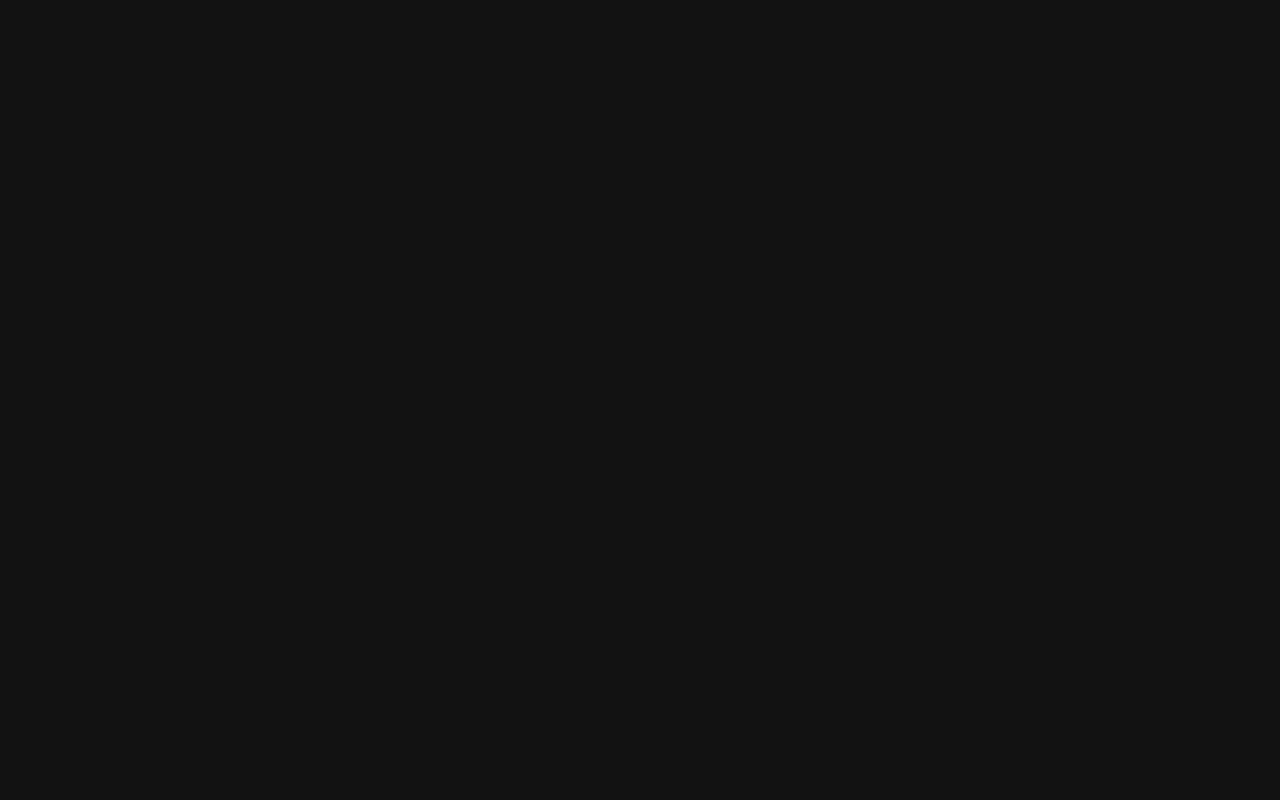
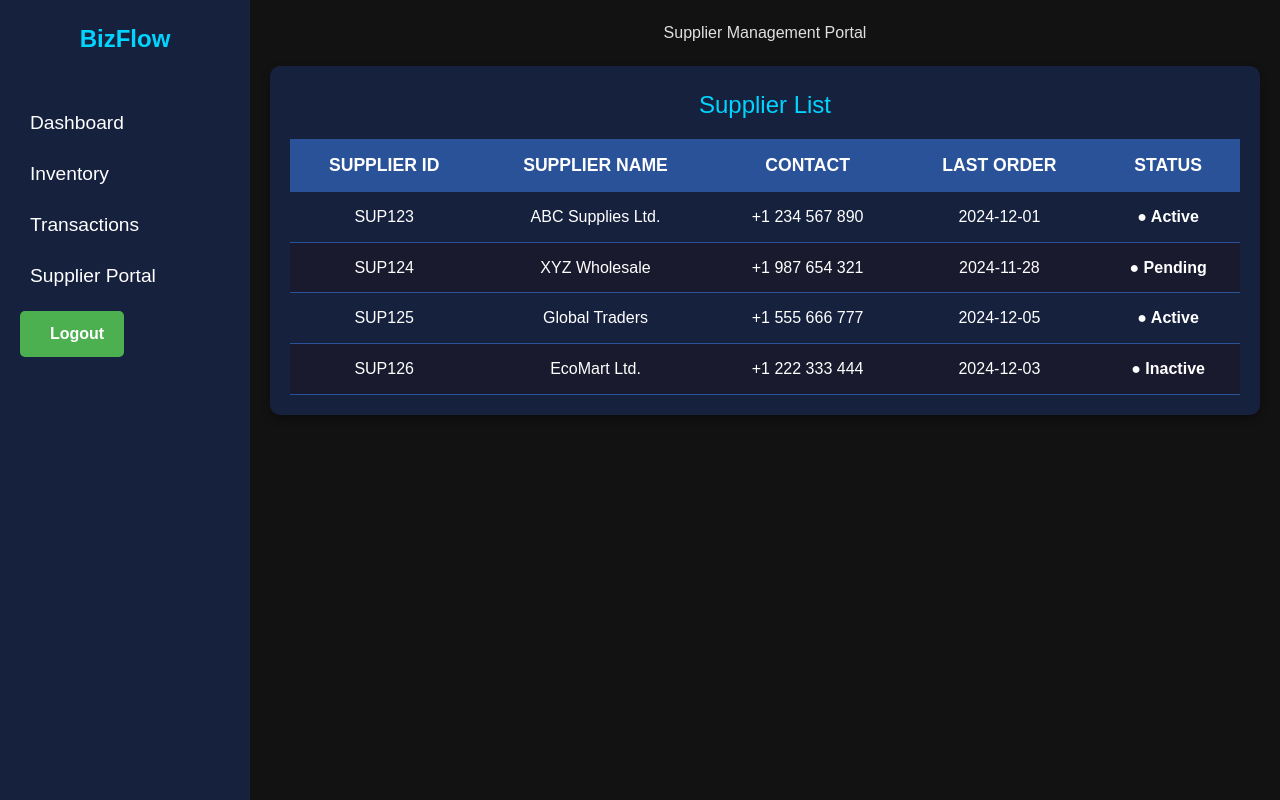
Before and after one commit to Pratham-Creating/Bizflow-Project, a React (Create React App) app in the folder bizflow-frontend/: page /supplier-portal in a window 1280 px wide. Before the commit this address had no page. Built offline with nearby package versions, Linux system fonts and the light colour scheme.

Commit message:
Supplier_Portal Created

```diff
--- a/bizflow-frontend/src/App.js
+++ b/bizflow-frontend/src/App.js
@@ -11,6 +11,7 @@ import TransactionPage from './pages/transactionPage';
 import DataVisualPage from './pages/dataVisualPage';
 import NotificationPage from './pages/NotificationPage';
 import BillCreation from './pages/BillCreation';
+import SupplierPortalPage from './pages/SupplierPortalPage';
 
 function App() {
   return (
@@ -25,6 +26,7 @@ function App() {
           <Route path="/transactions" element={<TransactionPage/>} />
           <Route path="/data-visual" element={<DataVisualPage />} />
           <Route path="/notifications" element={<NotificationPage />} />
+          <Route path="/supplier-portal" element={<SupplierPortalPage />} />
 
         </Routes>
       </div>
--- a/bizflow-frontend/src/pages/DashboardPage.js
+++ b/bizflow-frontend/src/pages/DashboardPage.js
@@ -45,8 +45,13 @@ const DashboardPage = () => {
             </Link>
           </li>
           <li>
-            <Link to="/Notifications" className="sidebar-link">
+            <Link to="/notifications" className="sidebar-link">
               <i className="fas fa-chart-line"></i> Notifications
+            </Link>
+          </li>
+          <li>
+            <Link to="/supplier-portal" className="sidebar-link">
+              <i className="fas fa-truck"></i> Supplier Portal
             </Link>
           </li>
           <li>
@@ -93,6 +98,11 @@ const DashboardPage = () => {
             <h3>Notifications</h3>
             <p>Stay updated with the latest alerts.</p>
           </Link>
+          <Link to="/supplier-portal" className="quick-link">
+            <i className="fas fa-truck"></i>
+            <h3>Supplier Portal</h3>
+            <p>Manage your orders and invoices.</p>
+          </Link>
         </section>
       </main>
     </div>
--- /dev/null
+++ b/bizflow-frontend/src/pages/SupplierPortalPage.js
@@ -0,0 +1,122 @@
+import React, { useState, useEffect } from "react";
+import { Link, useNavigate } from "react-router-dom";
+import "../styles/Dashboard.css";
+import "../styles/SupplierPortal.css";
+
+const SupplierPortalPage = () => {
+  const navigate = useNavigate();
+  const [loading, setLoading] = useState(true);
+
+  const handleLogout = () => {
+    window.alert("You have successfully logged out.");
+    navigate("/login");
+  };
+
+  useEffect(() => {
+    // Simulate a loading process (e.g., data fetching)
+    setTimeout(() => {
+      setLoading(false); // Stop loading after 3 seconds
+    }, 3000);
+  }, []);
+
+  return (
+    <div className="dashboard-container">
+      {/* Sidebar */}
+      <aside className="sidebar">
+        <div className="sidebar-header">
+          <span className="logo">BizFlow</span>
+        </div>
+        <ul className="sidebar-menu">
+          <li>
+            <Link to="/dashboard" className="sidebar-link">
+              <i className="fas fa-home"></i> Dashboard
+            </Link>
+          </li>
+          <li>
+            <Link to="/inventory" className="sidebar-link">
+              <i className="fas fa-box"></i> Inventory
+            </Link>
+          </li>
+          <li>
+            <Link to="/transactions" className="sidebar-link">
+              <i className="fas fa-exchange-alt"></i> Transactions
+            </Link>
+          </li>
+          <li>
+            <Link to="/supplier-portal" className="sidebar-link active">
+              <i className="fas fa-truck"></i> Supplier Portal
+            </Link>
+          </li>
+          <li>
+            <button className="logout-btn" onClick={handleLogout}>
+              <i className="fas fa-sign-out-alt"></i> Logout
+            </button>
+          </li>
+        </ul>
+      </aside>
+
+      {/* Main Content */}
+      <main className="main-content">
+        <header>
+          <h2>Supplier Management Portal</h2>
+        </header>
+
+        {/* Loading Indicator */}
+        {loading ? (
+          <div className="loader">
+            <div className="circle"></div>
+          </div>
+        ) : (
+          <section className="supplier-section">
+            <h3>Supplier List</h3>
+            <div className="supplier-table">
+              <table>
+                <thead>
+                  <tr>
+                    <th>Supplier ID</th>
+                    <th>Supplier Name</th>
+                    <th>Contact</th>
+                    <th>Last Order</th>
+                    <th>Status</th>
+                  </tr>
+                </thead>
+                <tbody>
+                  <tr>
+                    <td>SUP123</td>
+                    <td>ABC Supplies Ltd.</td>
+                    <td>+1 234 567 890</td>
+                    <td>2024-12-01</td>
+                    <td>Active</td>
+                  </tr>
+                  <tr>
+                    <td>SUP124</td>
+                    <td>XYZ Wholesale</td>
+                    <td>+1 987 654 321</td>
+                    <td>2024-11-28</td>
+                    <td>Pending</td>
+                  </tr>
+                  <tr>
+                    <td>SUP125</td>
+                    <td>Global Traders</td>
+                    <td>+1 555 666 777</td>
+                    <td>2024-12-05</td>
+                    <td>Active</td>
+                  </tr>
+                  <tr>
+                    <td>SUP126</td>
+                    <td>EcoMart Ltd.</td>
+                    <td>+1 222 333 444</td>
+                    <td>2024-12-03</td>
+                    <td>Inactive</td>
+                  </tr>
+                </tbody>
+              </table>
+            </div>
+          </section>
+        )}
+      </main>
+    </div>
+  );
+};
+
+export default SupplierPortalPage;
--- /dev/null
+++ b/bizflow-frontend/src/styles/SupplierPortal.css
@@ -0,0 +1,107 @@
+/* Table Section */
+.supplier-section {
+    background-color: #16213e;
+    border-radius: 10px;
+    padding: 20px;
+    box-shadow: 0px 4px 10px rgba(0, 0, 0, 0.3);
+    margin-top: 20px;
+  }
+
+  .supplier-section h3 {
+    font-size: 1.5rem;
+    margin-bottom: 15px;
+    color: #00d4ff;
+  }
+
+  /* Supplier Table */
+  .supplier-table {
+    overflow-x: auto;
+  }
+
+  .supplier-table table {
+    width: 100%;
+    border-collapse: collapse;
+    background: #1e3c72;
+    border-radius: 8px;
+    box-shadow: 0px 4px 10px rgba(0, 0, 0, 0.3);
+    color: #ffffff;
+  }
+
+  .supplier-table th,
+  .supplier-table td {
+    padding: 12px 15px;
+    text-align: center;
+    border-bottom: 1px solid #2a5298;
+  }
+
+  .supplier-table th {
+    background-color: #2a5298;
+    color: #ffffff;
+    font-size: 1.1rem;
+    text-transform: uppercase;
+  }
+
+  .supplier-table tbody tr:nth-child(even) {
+    background-color: #1a1a2e;
+  }
+
+  .supplier-table tbody tr:nth-child(odd) {
+    background-color: #16213e;
+  }
+
+  .supplier-table tbody tr:hover {
+    background-color: #0f3460;
+    cursor: pointer;
+    transition: background 0.3s ease;
+  }
+
+  .supplier-table td {
+    font-size: 1rem;
+  }
+
+  /* Status Column */
+  .supplier-table td:nth-child(5) {
+    font-weight: bold;
+  }
+
+  .supplier-table td:nth-child(5)::before {
+    content: "● ";
+  }
+
+  .supplier-table td:contains("Active") {
+    color: #4caf50;
+  }
+
+  .supplier-table td:contains("Pending") {
+    color: #ff9800;
+  }
+
+  .supplier-table td:contains("Inactive") {
+    color: #f44336;
+  }
+
+  /* Loader Animation (Green Circle) */
+  .loader {
+    display: flex;
+    justify-content: center;
+    align-items: center;
+    height: 100vh;
+  }
+
+  .circle {
+    width: 100px;
+    height: 100px;
+    border-radius: 50%;
+    border: 10px solid #4CAF50; /* Green color */
+    border-top: 10px solid transparent; /* Transparent part of the circle */
+    animation: rotate 2s linear infinite;
+  }
+
+  @keyframes rotate {
+    0% {
+      transform: rotate(0deg);
+    }
+    100% {
+      transform: rotate(360deg);
+    }
+  }
```
